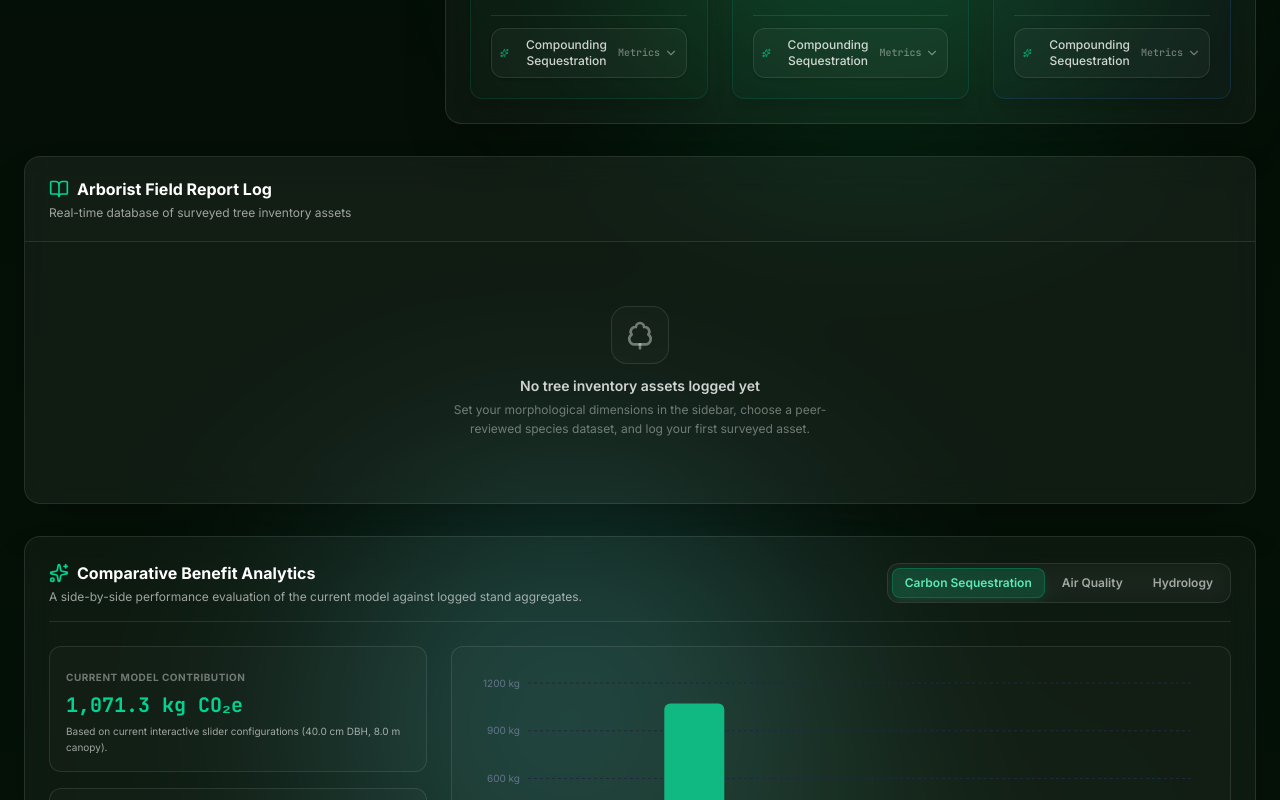
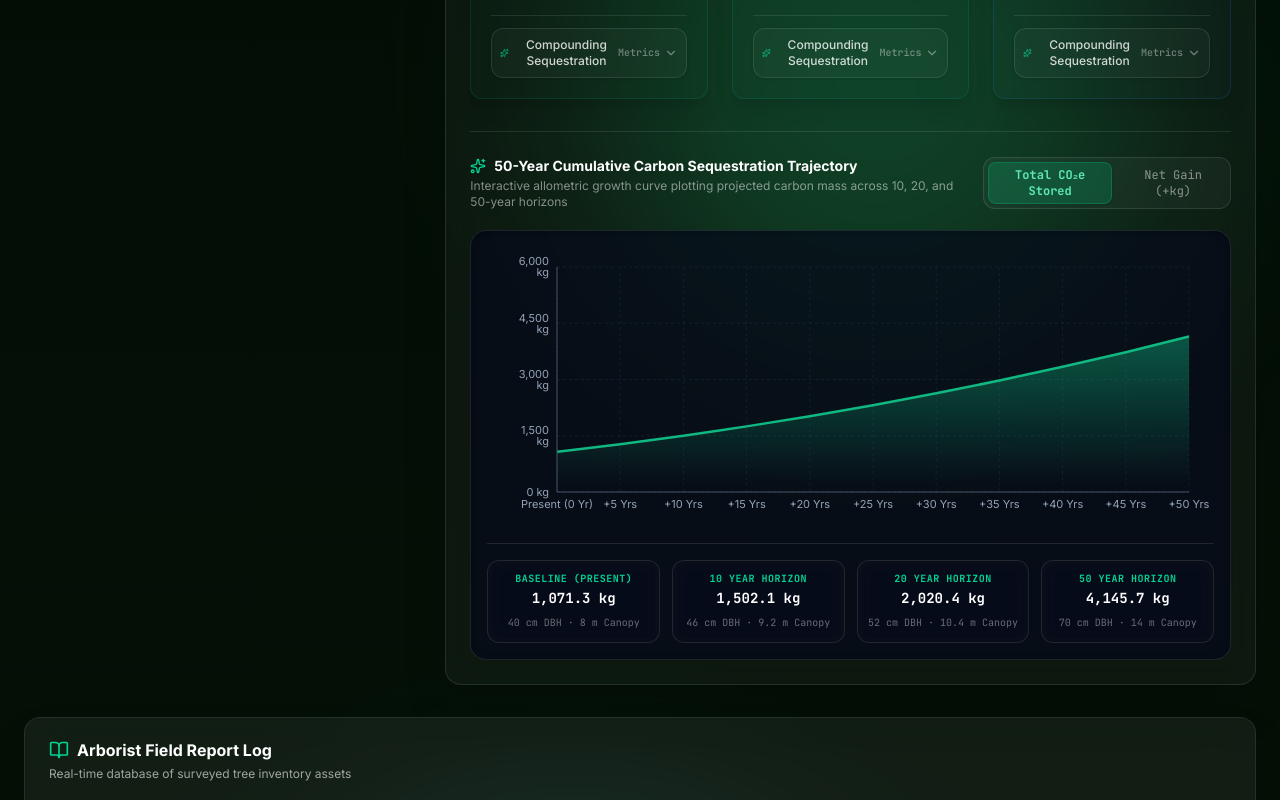
Before and after one commit to vyyrtokpoe717/EcoArbor-Studio, a Next.js app: page / in a window 1280 px wide. Shown: the part 1620-2420 px from the top of the page. Built offline with nearby package versions, Linux system fonts and the light colour scheme.

Commit message:
feat: add 50-year growth trajectory projection data
Implement growth trajectory calculation logic and incorporate recharts Line and Area components to support long-term carbon and net gain visualization.

```diff
--- a/app/page.tsx
+++ b/app/page.tsx
@@ -2,7 +2,7 @@
 
 import React, { useState, useMemo, useEffect, useCallback } from 'react';
 import { motion, AnimatePresence } from 'motion/react';
-import { ResponsiveContainer, BarChart, Bar, Cell, XAxis, YAxis, CartesianGrid, Tooltip, Legend } from 'recharts';
+import { ResponsiveContainer, BarChart, Bar, Cell, XAxis, YAxis, CartesianGrid, Tooltip, Legend, LineChart, Line, AreaChart, Area } from 'recharts';
 import { jsPDF } from 'jspdf';
 import {
   Download,
@@ -176,6 +176,7 @@ export default function EcoArborApp() {
   const [selectedLogIds, setSelectedLogIds] = useState<string[]>([]);
   const [inspectingMetric, setInspectingMetric] = useState<'carbon' | 'air' | 'hydrology' | null>(null);
   const [chartMetric, setChartMetric] = useState<'carbon' | 'pm25' | 'stormwater'>('carbon');
+  const [trajectoryChartMetric, setTrajectoryChartMetric] = useState<'co2e' | 'netGain'>('co2e');
 
   // Seasonal State Toggle
   const [seasonalMode, setSeasonalMode] = useState<'summer' | 'winter'>('summer');
@@ -617,6 +618,44 @@ export default function EcoArborApp() {
       { year: 50, ...getMetricsForDimensions(dbh + dbhGrowthPerYear * 50, canopyDiameter + canopyGrowthPerYear * 50, 50) },
     ];
   }, [activeSpecies, dbh, canopyDiameter, pm25, windSpeed, seasonalMode, metrics.co2e]);
+
+  // 50-Year Growth & Sequestration Trajectory Curve Data (for recharts Line/Area Chart)
+  const growthTrajectoryData = useMemo(() => {
+    let dbhGrowthPerYear = 0.8;
+    if (activeSpecies.family.includes('Moraceae') || activeSpecies.name.includes('Fig')) {
+      dbhGrowthPerYear = 1.2;
+    } else if (activeSpecies.name.includes('Cedar') || activeSpecies.name.includes('Pine')) {
+      dbhGrowthPerYear = 0.6;
+    } else if (activeSpecies.name.includes('Teak') || activeSpecies.name.includes('Oak')) {
+      dbhGrowthPerYear = 0.95;
+    }
+    const canopyGrowthPerYear = dbhGrowthPerYear * 0.2;
+
+    const years = [0, 5, 10, 15, 20, 25, 30, 35, 40, 45, 50];
+    return years.map(y => {
+      const projDbh = dbh + dbhGrowthPerYear * y;
+      const projCanopy = canopyDiameter + canopyGrowthPerYear * y;
+      let M = 0;
+      if (activeSpecies.equationType === 'power') {
+        M = activeSpecies.a * Math.pow(projDbh, activeSpecies.b);
+      } else {
+        M = Math.exp(activeSpecies.a + activeSpecies.b * Math.log(projDbh));
+      }
+      const carbonContent = M * 0.50;
+      const totalCo2e = Number((carbonContent * (44.01 / 12.011)).toFixed(1));
+      const netGain = Number(Math.max(0, totalCo2e - metrics.co2e).toFixed(1));
+
+      return {
+        year: y,
+        yearLabel: y === 0 ? 'Present (0 Yr)' : `+${y} Yrs`,
+        co2e: totalCo2e,
+        netGain: netGain,
+        dbh: Number(projDbh.toFixed(1)),
+        canopy: Number(projCanopy.toFixed(1)),
+        isMilestone: y === 0 || y === 10 || y === 20 || y === 50
+      };
+    });
+  }, [activeSpecies, dbh, canopyDiameter, metrics.co2e]);
 
   // Totals for logged items (Arbor Stand Synthesis)
   const standTotals = useMemo(() => {
@@ -2240,6 +2279,134 @@ export default function EcoArborApp() {
                     </motion.div>
                   );
                 })}
+              </div>
+
+              {/* Recharts LineChart Visualizer for Cumulative Sequestration Trajectory */}
+              <div className="mt-8 pt-6 border-t border-white/10">
+                <div className="flex flex-col md:flex-row items-start md:items-center justify-between gap-4 mb-5">
+                  <div>
+                    <h3 className="text-sm font-bold text-white flex items-center gap-2">
+                      <Sparkles className="w-4 h-4 text-emerald-400" />
+                      50-Year Cumulative Carbon Sequestration Trajectory
+                    </h3>
+                    <p className="text-xs text-white/50 mt-0.5">
+                      Interactive allometric growth curve plotting projected carbon mass across 10, 20, and 50-year horizons
+                    </p>
+                  </div>
+
+                  {/* Metric Switcher */}
+                  <div className="flex items-center gap-2 bg-white/[0.04] p-1 rounded-xl border border-white/10">
+                    <button
+                      type="button"
+                      onClick={() => setTrajectoryChartMetric('co2e')}
+                      className={`px-3 py-1 rounded-lg text-xs font-mono transition-all cursor-pointer ${
+                        trajectoryChartMetric === 'co2e'
+                          ? 'bg-emerald-500/20 text-emerald-300 border border-emerald-500/30 font-bold shadow-sm'
+                          : 'text-white/50 hover:text-white'
+                      }`}
+                    >
+                      Total CO₂e Stored
+                    </button>
+                    <button
+                      type="button"
+                      onClick={() => setTrajectoryChartMetric('netGain')}
+                      className={`px-3 py-1 rounded-lg text-xs font-mono transition-all cursor-pointer ${
+                        trajectoryChartMetric === 'netGain'
+                          ? 'bg-emerald-500/20 text-emerald-300 border border-emerald-500/30 font-bold shadow-sm'
+                          : 'text-white/50 hover:text-white'
+                      }`}
+                    >
+                      Net Gain (+kg)
+                    </button>
+                  </div>
+                </div>
+
+                {/* Chart Box */}
+                <div className="bg-slate-950/70 backdrop-blur-md border border-white/10 rounded-2xl p-4 shadow-inner">
+                  <div className="h-[280px] w-full">
+                    <ResponsiveContainer width="100%" height="100%">
+                      <AreaChart data={growthTrajectoryData} margin={{ top: 20, right: 25, left: 10, bottom: 5 }}>
+                        <defs>
+                          <linearGradient id="carbonGradient" x1="0" y1="0" x2="0" y2="1">
+                            <stop offset="5%" stopColor="#10b981" stopOpacity={0.4} />
+                            <stop offset="95%" stopColor="#10b981" stopOpacity={0.0} />
+                          </linearGradient>
+                        </defs>
+                        <CartesianGrid strokeDasharray="3 3" stroke="#334155" opacity={0.3} />
+                        <XAxis
+                          dataKey="yearLabel"
+                          stroke="#94a3b8"
+                          fontSize={11}
+                          tickLine={false}
+                          axisLine={{ stroke: '#475569' }}
+                        />
+                        <YAxis
+                          stroke="#94a3b8"
+                          fontSize={11}
+                          tickLine={false}
+                          axisLine={{ stroke: '#475569' }}
+                          tickFormatter={(val) => `${val.toLocaleString()} kg`}
+                        />
+                        <Tooltip
+                          content={({ active, payload }) => {
+                            if (active && payload && payload.length) {
+                              const data = payload[0].payload;
+                              return (
+                                <div className="bg-slate-900/95 backdrop-blur-xl border border-emerald-500/30 p-3.5 rounded-xl shadow-2xl text-xs space-y-2 max-w-[240px]">
+                                  <div className="flex items-center justify-between border-b border-white/10 pb-1.5">
+                                    <span className="font-mono font-bold text-emerald-400">{data.yearLabel}</span>
+                                    <span className="text-[10px] text-white/40 font-mono">Year {new Date().getFullYear() + data.year}</span>
+                                  </div>
+                                  <div className="space-y-1 font-mono text-[11px]">
+                                    <div className="flex justify-between items-center">
+                                      <span className="text-white/60">Total CO₂e Stored:</span>
+                                      <span className="font-bold text-white">{data.co2e.toLocaleString()} kg</span>
+                                    </div>
+                                    <div className="flex justify-between items-center">
+                                      <span className="text-white/60">Net Sequestration:</span>
+                                      <span className="font-bold text-emerald-400">+{data.netGain.toLocaleString()} kg</span>
+                                    </div>
+                                    <div className="flex justify-between items-center pt-1 border-t border-white/10 text-[10px]">
+                                      <span className="text-white/40">DBH / Canopy:</span>
+                                      <span className="text-sky-300">{data.dbh} cm / {data.canopy} m</span>
+                                    </div>
+                                  </div>
+                                </div>
+                              );
+                            }
+                            return null;
+                          }}
+                        />
+                        <Area
+                          type="monotone"
+                          dataKey={trajectoryChartMetric}
+                          stroke="#10b981"
+                          strokeWidth={2.5}
+                          fillOpacity={1}
+                          fill="url(#carbonGradient)"
+                          activeDot={{ r: 7, stroke: '#10b981', strokeWidth: 2, fill: '#022c22' }}
+                        />
+                      </AreaChart>
+                    </ResponsiveContainer>
+                  </div>
+
+                  {/* Milestone Ribbon */}
+                  <div className="grid grid-cols-2 sm:grid-cols-4 gap-3 mt-4 pt-4 border-t border-white/10 text-center">
+                    {growthTrajectoryData.filter(d => d.isMilestone).map((m) => (
+                      <div key={m.year} className="bg-white/[0.02] border border-white/10 rounded-xl p-2.5 backdrop-blur-sm">
+                        <span className="text-[10px] uppercase font-mono font-bold tracking-wider text-emerald-400 block mb-0.5">
+                          {m.year === 0 ? 'Baseline (Present)' : `${m.year} Year Horizon`}
+                        </span>
+                        <span className="text-sm font-bold font-mono text-white block">
+                          {trajectoryChartMetric === 'co2e' ? `${m.co2e.toLocaleString()} kg` : `+${m.netGain.toLocaleString()} kg`}
+                        </span>
+                        <span className="text-[10px] text-white/40 font-mono">
+                          {m.dbh} cm DBH &middot; {m.canopy} m Canopy
+                        </span>
+                      </div>
+                    ))}
+                  </div>
+                </div>
               </div>
             </div>
 
```
